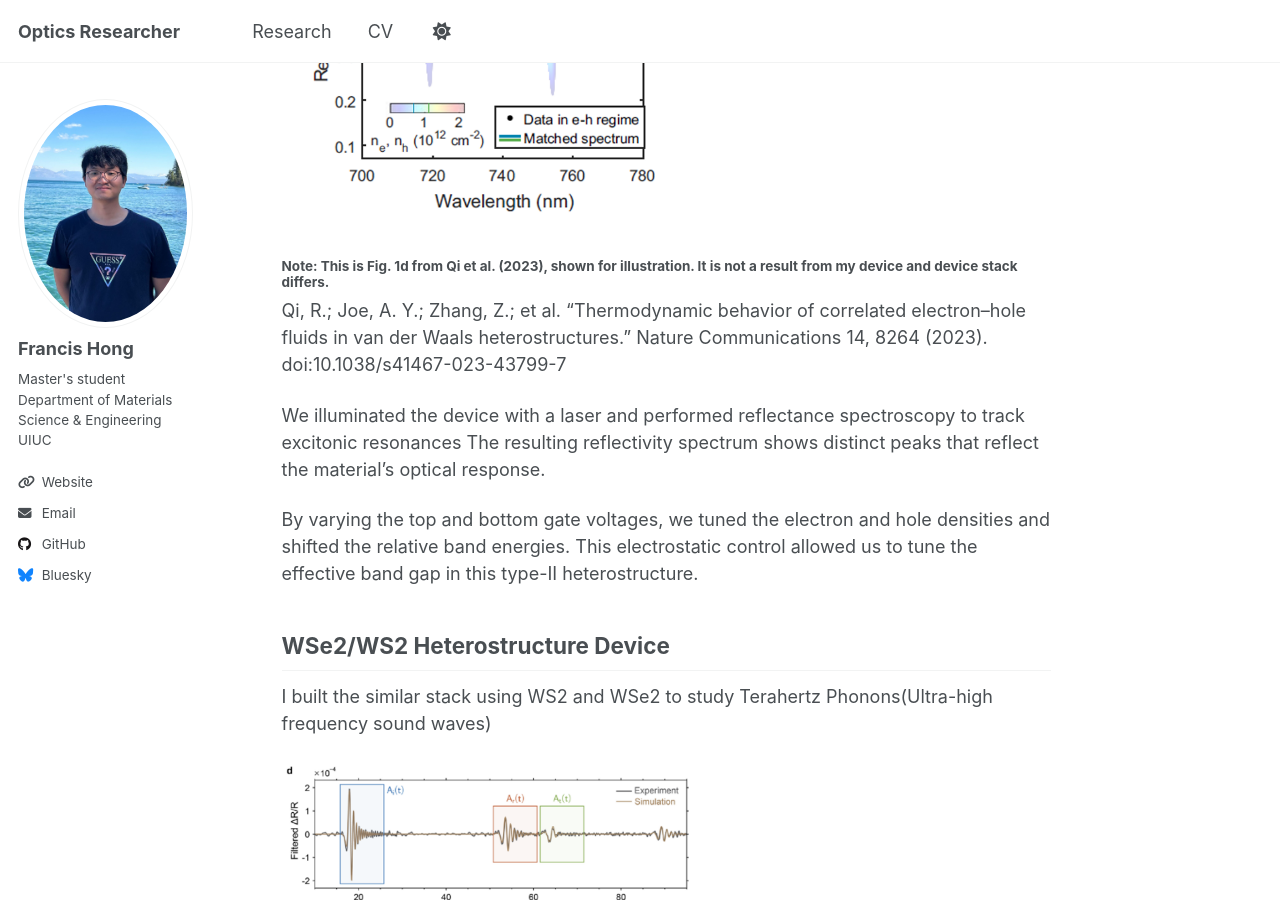
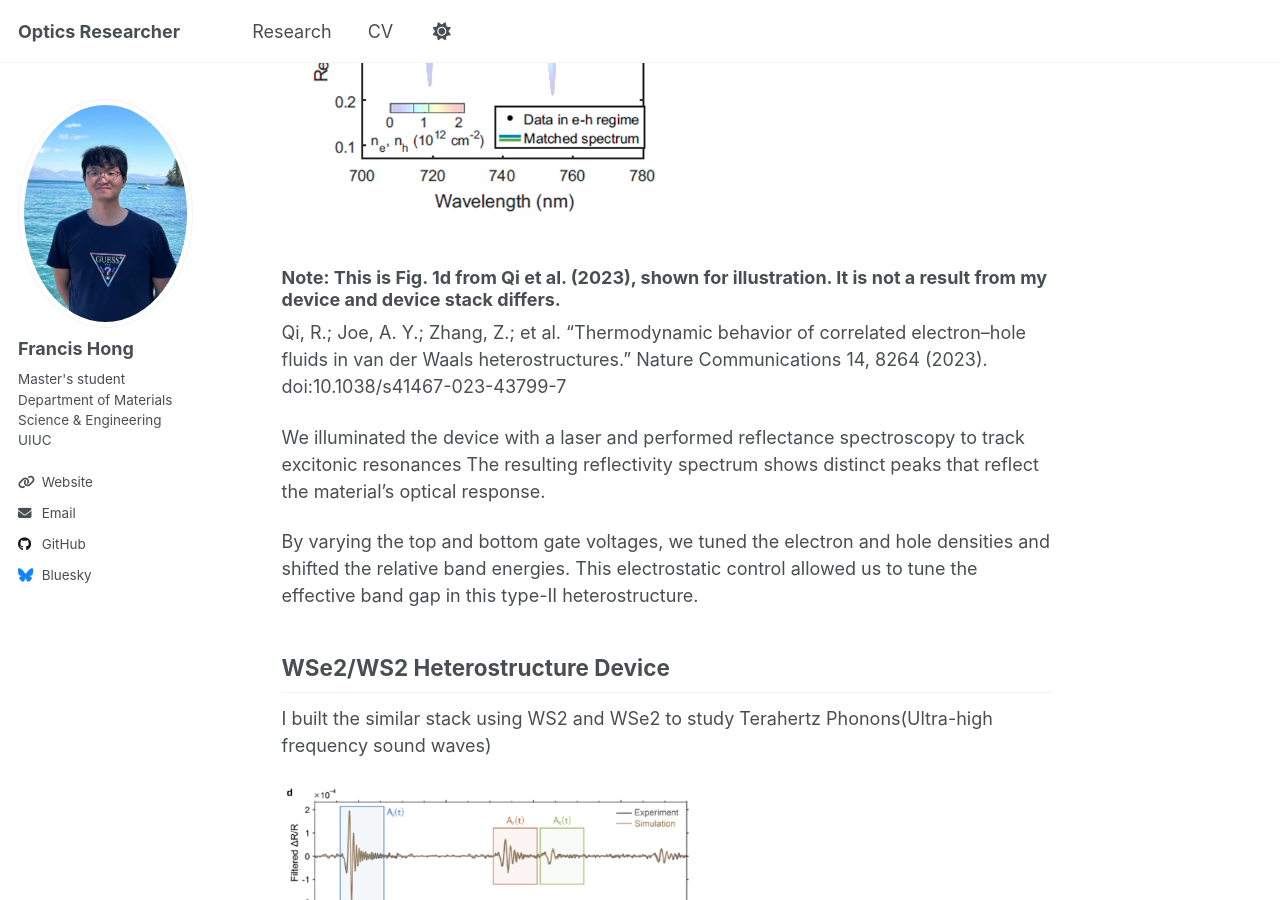
Before and after one commit to Fhong10/flhong03.github-io, a Jekyll site: the page built from _publications/semiconductor-physics.md, in a window 1280 px wide and 900 px high, scrolled down 792 px. Built offline with Jekyll 4.4.1, drawn with Linux system fonts in a browser that asks for light colours; a script that is not in the unit is left out.

```diff
--- a/_publications/semiconductor-physics.md
+++ b/_publications/semiconductor-physics.md
@@ -20,7 +20,7 @@ I made a van der Waals heterostructure with monolayer of MoSe2 and WS2 protected
 <img src="{{ '/images/Rpeak.png' | relative_url }}" alt="Rpeak"
      style="max-width: 420px; width: 100%; height: auto; display: block; margin: 12px 0 0 0;">
 
-#### Note: This is Fig. 1d from Qi et al. (2023), shown for illustration. It is not a result from my device and device stack differs.
+### Note: This is Fig. 1d from Qi et al. (2023), shown for illustration. It is not a result from my device and device stack differs.
 Qi, R.; Joe, A. Y.; Zhang, Z.; et al. “Thermodynamic behavior of correlated electron–hole fluids in van der Waals heterostructures.” Nature Communications 14, 8264 (2023). doi:10.1038/s41467-023-43799-7
 
 We illuminated the device with a laser and performed reflectance spectroscopy to track excitonic resonances The resulting reflectivity spectrum shows distinct peaks that reflect the material’s optical response.
@@ -34,7 +34,7 @@ I built the similar stack using WS2 and WSe2 to study Terahertz Phonons(Ultra-hi
 <img src="{{ '/images/Tetrasignal.png' | relative_url }}" alt="Tetrasignal"
      style="max-width: 420px; width: 100%; height: auto; display: block; margin: 12px 0 0 0;">
 
-#### Note: This is Fig. 4d from Yoon et al. (2024), shown for illustration. It is not a result from my device and device stack differs.
+### Note: This is Fig. 4d from Yoon et al. (2024), shown for illustration. It is not a result from my device and device stack differs.
 Yoon, Y., Lu, Z., Uzundal, C. et al. Terahertz phonon engineering with van der Waals heterostructures. Nature 631, 771–776 (2024). https://doi.org/10.1038/s41586-024-07604-9
 
 Using ultrafast pump-probe spectroscopy, coherent acoustic-phonon pulses propagate through the van der Waals heterostructure. By time-resolving the response, we can isolate the incident, reflected, and transmitted phonon arrivals. This provides a direct way to see how specific layers and interfaces in the heterostructure shape terahertz phonon propagation.
```
